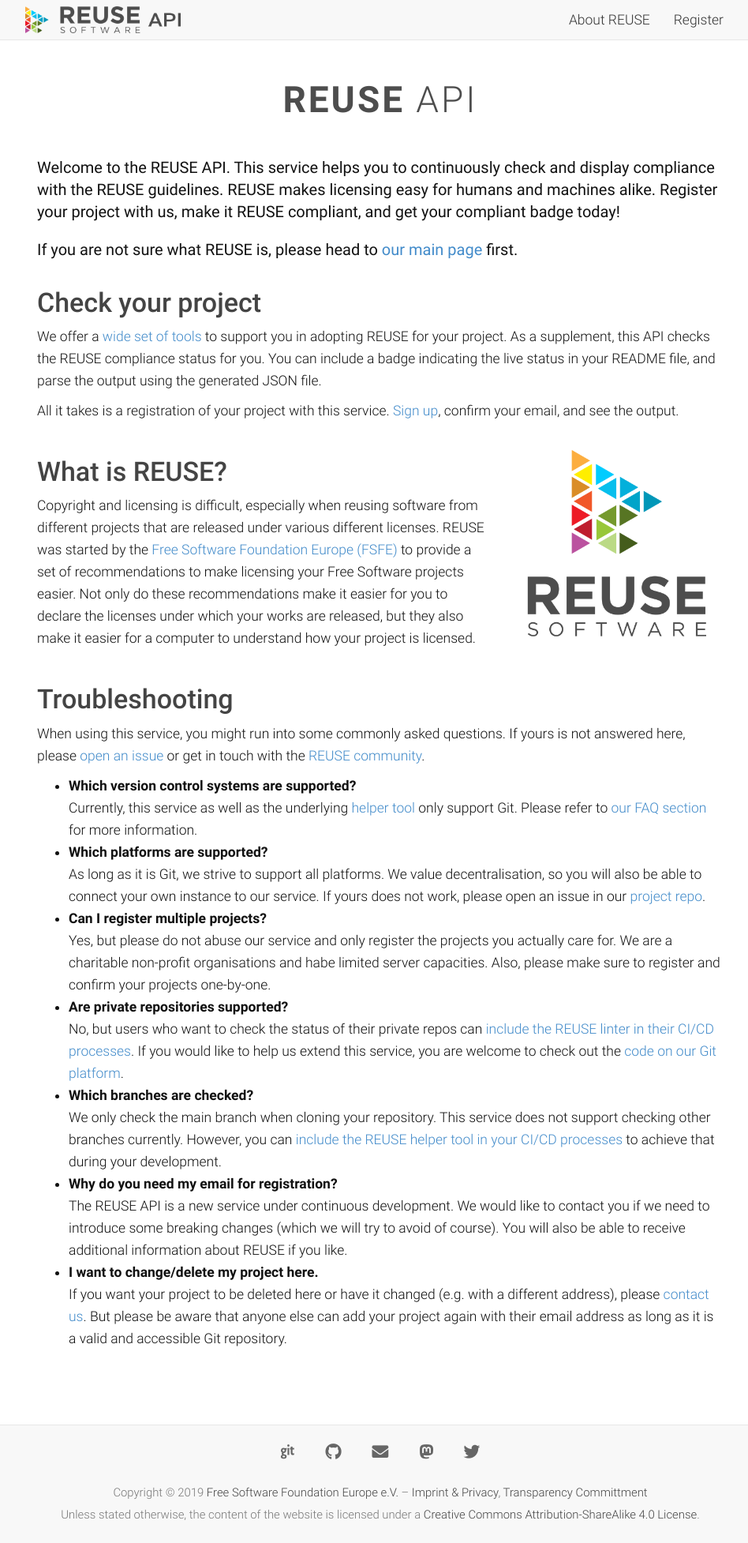
After one commit to fsfe/reuse-api, a Flask app: page / in a window 1280 px wide. The commit adds this page. Shown: the whole page at 79% size, without its empty margins (158-1106 px from the left). Run offline with Flask 2, Linux system fonts and the light colour scheme.

Commit message:
add start page and improve some existing pages

```diff
--- a/reuse_api/templates/base/nav.html
+++ b/reuse_api/templates/base/nav.html
@@ -17,7 +17,8 @@
         <!-- Collect the nav links, forms, and other content for toggling -->
         <div class="collapse navbar-collapse" id="bs-example-navbar-collapse-1">
             <ul class="nav navbar-nav navbar-right">
-              <li class=""><a href="https://reuse.software">REUSE</a></li>
+              <li class=""><a href="https://reuse.software">About REUSE</a></li>
+              <li class=""><a href="/register">Register</a></li>
             </ul>
         </div>
         <!-- /.navbar-collapse -->
--- /dev/null
+++ b/reuse_api/templates/index.html
@@ -0,0 +1,137 @@
+{% extends "base/base.html" %}
+
+{% block title %}REUSE API - Easy REUSE compliance check{% endblock %}
+
+{% block content %}
+  <h1 class="title"><strong>REUSE</strong> API</h1>
+  <p class="lead intro">
+    Welcome to the REUSE API. This service helps you to continuously
+    check and display compliance with the REUSE guidelines. REUSE makes
+    licensing easy for humans and machines alike. Register your project
+    with us, make it REUSE compliant, and get your compliant badge
+    today!
+  </p>
+
+  <p class="lead intro">
+    If you are not sure what REUSE is, please head to <a
+    href="https://reuse.software">our main page</a> first.
+  </p>
+
+  <h2>Check your project</h2>
+
+  <p>
+    We offer a <a href="https://reuse.software/dev/">wide set of
+    tools</a> to support you in adopting REUSE for your project. As a
+    supplement, this API checks the REUSE compliance status for you.
+    You can include a badge indicating the live status in your README
+    file, and parse the output using the generated JSON file.
+  </p>
+
+  <p>
+    All it takes is a registration of your project with this service.
+    <a href="/register">Sign up</a>, confirm your email, and see the
+    output.
+  </p>
+
+  <div class="row vertical-align">
+
+    <div class="col-sm-8">
+
+      <h2>What is REUSE?</h2>
+
+      <p>
+        Copyright and licensing is difficult, especially when reusing
+        software from different projects that are released under
+        various different licenses. REUSE was started by the <a
+        href="https://fsfe.org">Free Software Foundation Europe
+        (FSFE)</a> to provide a set of recommendations to make
+        licensing your Free Software projects easier. Not only do these
+        recommendations make it easier for you to declare the licenses
+        under which your works are released, but they also make it
+        easier for a computer to understand how your project is
+        licensed.
+      </p>
+
+    </div>
+
+    <div class="reuse-logo col-sm-4">
+      <img src="{{url_for('static', filename='img/reuse.png')}}" alt="Logo of REUSE">
+    </div>
+
+  </div>
+
+  <h2>Troubleshooting</h2>
+
+  <p>
+    When using this service, you might run into some commonly asked
+    questions. If yours is not answered here, please <a
+    href="https://git.fsfe.org/reuse/api/issues">open an issue</a> or
+    get in touch with the <a
+    href="https://lists.fsfe.org/mailman/listinfo/reuse">REUSE
+    community</a>.
+  </p>
+
+  <p>
+    <ul>
+      <li>
+        <strong>Which version control systems are supported?</strong><br />
+        Currently, this service as well as the underlying <a
+        href="https://reuse.software/dev">helper tool</a> only support
+        Git. Please refer to <a
+        href="https://reuse.software/faq/#no-git">our FAQ section</a>
+        for more information.
+      </li>
+      <li>
+        <strong>Which platforms are supported?</strong><br />
+        As long as it is Git, we strive to support all platforms. We
+        value decentralisation, so you will also be able to connect
+        your own instance to our service. If yours does not work,
+        please open an issue in our <a
+        href="https://git.fsfe.org/reuse/api">project repo</a>.
+      </li>
+      <li>
+        <strong>Can I register multiple projects?</strong><br />
+        Yes, but please do not abuse our service and only register the
+        projects you actually care for. We are a charitable non-profit
+        organisations and habe limited server capacities. Also, please
+        make sure to register and confirm your projects one-by-one.
+      </li>
+      <li>
+        <strong>Are private repositories supported?</strong><br />
+        No, but users who want to check the status of their private
+        repos can <a href="https://reuse.software/dev/#ci">include the
+        REUSE linter in their CI/CD processes</a>. If you would like to
+        help us extend this service, you are welcome to check out the
+        <a href="https://git.fsfe.org/reuse/api">code on our Git
+        platform</a>.
+      </li>
+      <li>
+        <strong>Which branches are checked?</strong><br />
+        We only check the main branch when cloning your repository.
+        This service does not support checking other branches
+        currently. However, you can <a
+        href="https://reuse.software/dev/#ci">include the REUSE helper
+        tool in your CI/CD processes</a> to achieve that during your
+        development.
+      </li>
+      <li>
+        <strong>Why do you need my email for registration?</strong><br />
+        The REUSE API is a new service under continuous development. We
+        would like to contact you if we need to introduce some breaking
+        changes (which we will try to avoid of course). You will also
+        be able to receive additional information about REUSE if you
+        like.
+      </li>
+      <li>
+        <strong>I want to change/delete my project here.</strong><br />
+        If you want your project to be deleted here or have it changed
+        (e.g. with a different address), please <a
+        href="https://fsfe.org/contact">contact us</a>. But please be
+        aware that anyone else can add your project again with their
+        email address as long as it is a valid and accessible Git
+        repository.
+      </li>
+    </ul>
+  </p>
+
+{% endblock %}
--- a/reuse_api/templates/register-success.html
+++ b/reuse_api/templates/register-success.html
@@ -1,12 +1,12 @@
 {% extends "base/base.html" %}
 
-{% block title %}Registration successful{% endblock %}
+{% block title %}Registration successful | REUSE API{% endblock %}
 
 {% block content %}
   <h1>Registration successful</h1>
   <p>
-    Thank you for registering {{project}} for the REUSE API. Please check
-    your email for further steps.
+    Thank you for registering {{project}} for the REUSE API. Please
+    check your email for further steps.
   </p>
 
 {% endblock %}
--- a/reuse_api/templates/register.html
+++ b/reuse_api/templates/register.html
@@ -14,11 +14,11 @@
 
 {% extends "base/base.html" %}
 
-{% block title %}Register a project for the REUSE API{% endblock %}
+{% block title %}Register a project | REUSE API{% endblock %}
 
 {% block content %}
 
-    <h1>Register a project for the REUSE API</h1>
+    <h1>Register a project</h1>
 
     <form action="" method="post">
       {{form.csrf_token}}
--- a/reuse_api/views.py
+++ b/reuse_api/views.py
@@ -33,6 +33,10 @@ html_blueprint = Blueprint("html", __name__)
 # Blueprint for all endpoints delivering machine-readable JSON content
 json_blueprint = Blueprint("json", __name__)
 
+# Start page
+@html_blueprint.route("/")
+def index():
+    return render_template("index.html")
 
 # Filter for a project URL
 def sanitize_project_url(data):
@@ -104,6 +108,7 @@ def info(url):
     return render_template(
         "info.html",
         url=row.url,
+        project_name="/".join(row.url.split("/")[-2:]),
         hash=row.hash,
         status=row.status,
         lint_code=row.lint_code,
```
Also changed, not shown: reuse_api/templates/info.html (+10 -6 lines).
